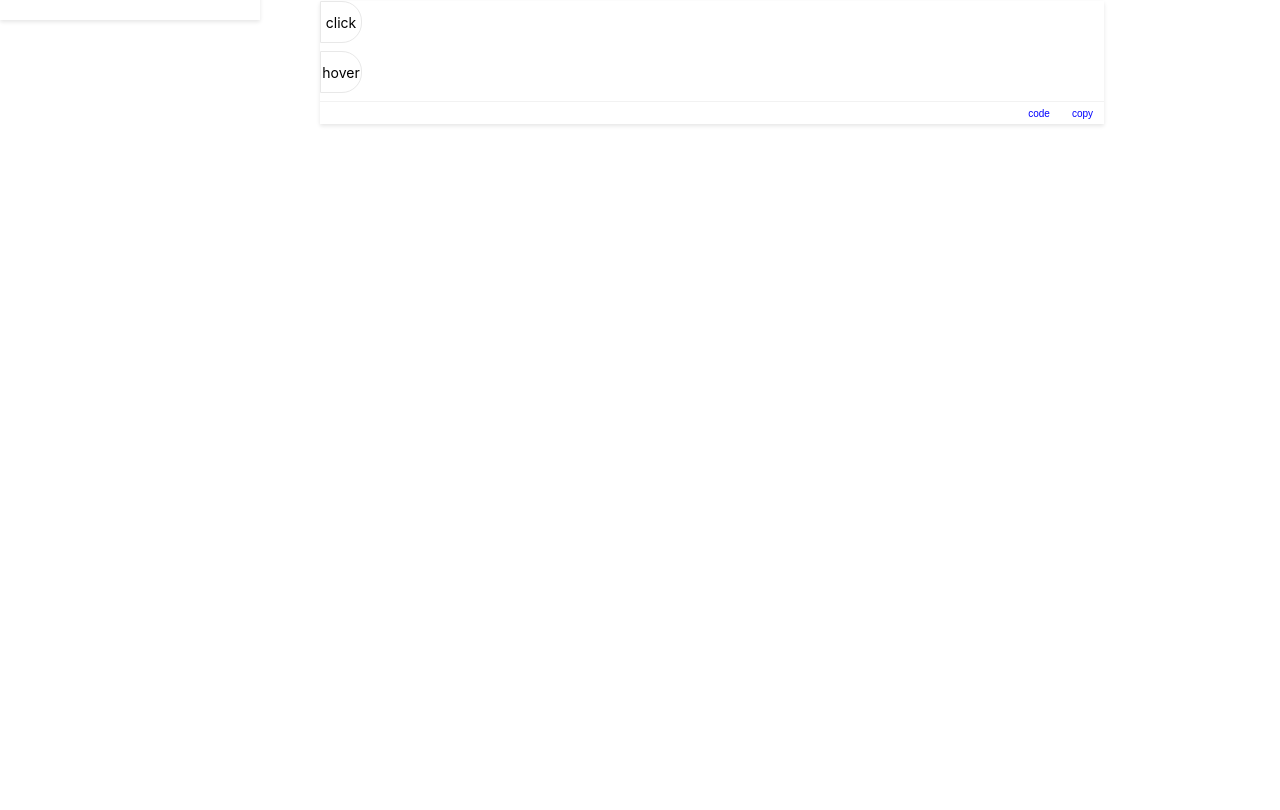
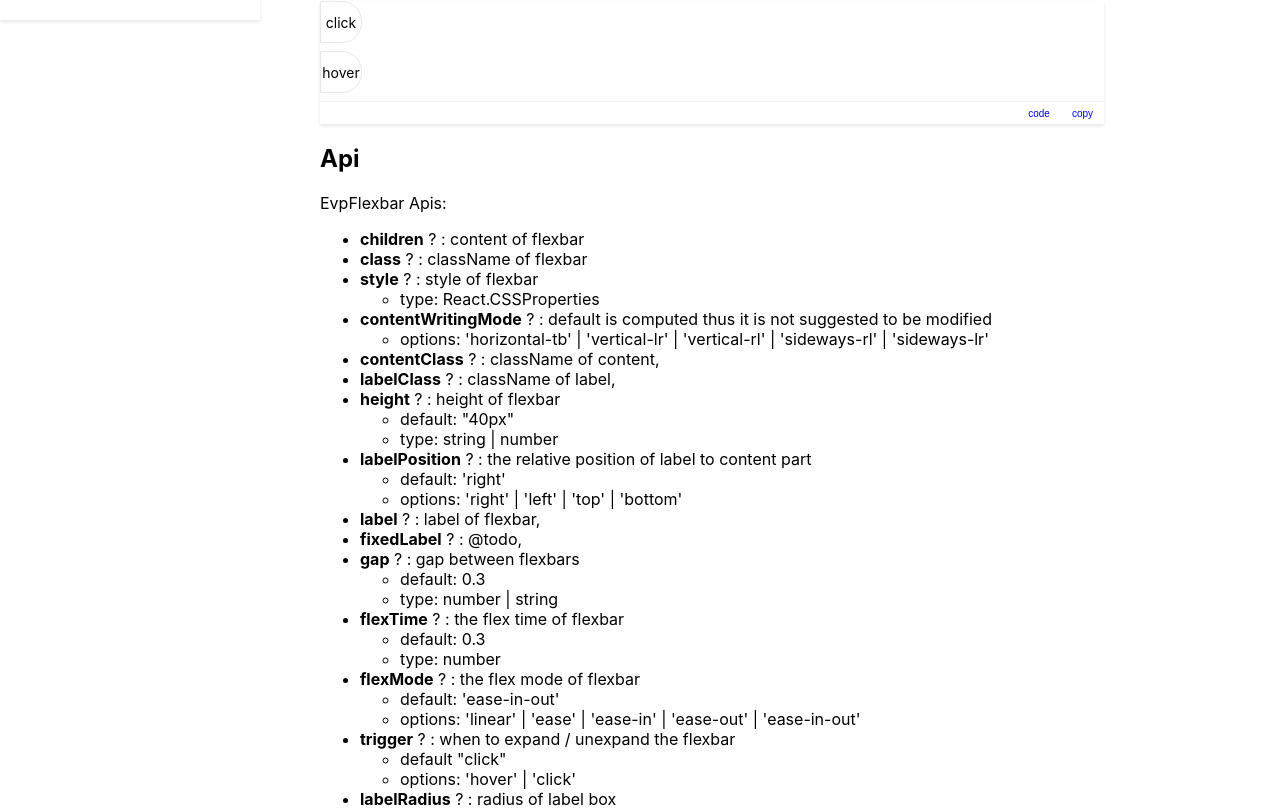
Before and after one commit to Evanpatchouli/evp-design-ui, a React app: page /#/components/evp-flexbar in a window 1280 px wide. Shown: the part 860-1670 px from the top of the page. Before the commit the page ends 1006 px from the top, so only its background shows below. Built offline with nearby package versions, Linux system fonts and the light colour scheme.

Commit message:
docs: evp-flexbar v1

```diff
--- a/src/lib/evp-flexbar/index.tsx
+++ b/src/lib/evp-flexbar/index.tsx
@@ -8,7 +8,7 @@ export type EvpFlexbarProps = {
   style?: React.CSSProperties,
   contentWritingMode?: 'horizontal-tb' | 'vertical-lr' | 'vertical-rl' | 'sideways-rl' | 'sideways-lr',
   contentClass?: string,
-  labelpartClass?: string,
+  labelClass?: string,
   height?: string | number,
   /** Default value is `"right"` */
   labelPosition?: 'right' | 'left' | 'top' | 'bottom',
@@ -122,7 +122,7 @@ export default function EvpFlexbar(props: EvpFlexbarProps) {
         flexDirection: calcEvpCarrorFlexDirection(),
       }}
       >{props.children}</div></div>
-      <div className={`evp-flexbar-label ${props.labelpartClass}`.trim()}
+      <div className={`evp-flexbar-label ${props.labelClass}`.trim()}
       onClick={() => {
         trigger === 'click'? setExpand(!expand) : void 0;
       }}
--- a/src/preview/evp-flexbar.tsx
+++ b/src/preview/evp-flexbar.tsx
@@ -126,6 +126,51 @@ The trigger can be set to 'click' or 'hover' to expand and close the flexbar.
 `}
 </Code>
 : void 0}
+<Md>
+{`
+## Api
+
+EvpFlexbar Apis:
+
+- **children** ? : content of flexbar
+- **class** ? : className of flexbar
+- **style** ? : style of flexbar
+  + type: React.CSSProperties
+- **contentWritingMode** ? : default is computed thus it is not suggested to be modified
+  + options: 'horizontal-tb' | 'vertical-lr' | 'vertical-rl' | 'sideways-rl' | 'sideways-lr'
+- **contentClass** ? : className of content,
+- **labelClass** ? : className of label,
+- **height** ? : height of flexbar
+  + default: "40px"
+  + type: string | number
+- **labelPosition** ? : the relative position of label to content part
+  + default: 'right'
+  + options: 'right' | 'left' | 'top' | 'bottom'
+- **label** ? : label of flexbar,
+- **fixedLabel** ? : @todo,
+- **gap** ? : gap between flexbars
+  + default: 0.3
+  + type: number | string
+- **flexTime** ? : the flex time of flexbar
+  + default: 0.3
+  + type: number
+- **flexMode** ? : the flex mode of flexbar
+  + default: 'ease-in-out'
+  + options: 'linear' | 'ease' | 'ease-in' | 'ease-out' | 'ease-in-out'
+- **trigger** ? : when to expand / unexpand the flexbar
+  + default "click"
+  + options: 'hover' | 'click'
+- **labelRadius** ? : radius of label box
+  + default: round corner and computed with height
+  + type: number | string
+- **border** ? : border settings
+  + type:
+    * width ? : string | number | Hintable<'thin' | 'medium' | 'thick'>,
+    * color ? : string,
+    * lineStyle ? : 'solid' | 'dashed' | 'dotted' | 'hidden' | 'double' | 'groove' | 'ridge' | 'inset' | 'outset'
+- **contentCurosr** ? : EvpCursorRule
+`}
+</Md>
     </div>
   )
 }
```
